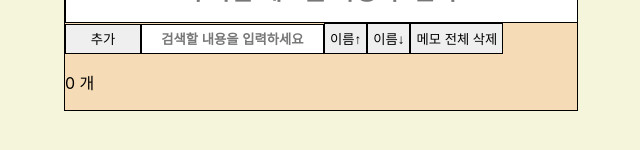
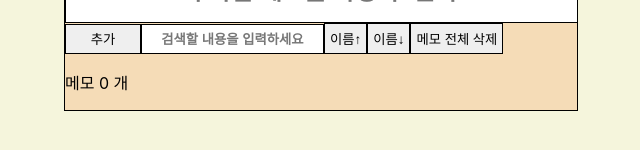
Before and after one commit to SimWooHyuk/6-15-pj-memo, a React (Create React App) app: page / in a window 1280 px wide. Shown: the part 284-434 px from the top of the page, without its empty margins (319-959 px from the left). Built offline with nearby package versions, Linux system fonts and the light colour scheme; the HTML template or start-up script is replaced by a standard one.

Commit message:
ㅁㄴㅇ

```diff
--- a/src/component/NotePad.jsx
+++ b/src/component/NotePad.jsx
@@ -209,7 +209,7 @@ document.body.style = 'background: beige ;';
             <button type='button' className='padding4px' onClick={orderMemoUp}>이름↑</button>
             <button type='button' className='padding4px' onClick={orderMemoDown}>이름↓</button>
             <button type='button' className='padding4px' onClick={deleteAllNotes}>메모 전체 삭제</button>
-            <p> {notes.length} 개</p>
+            <p>메모 {notes.length} 개</p>
           </div>
         </form>
         <ul>
```
